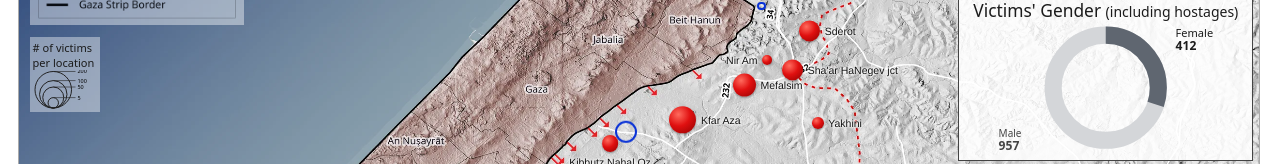
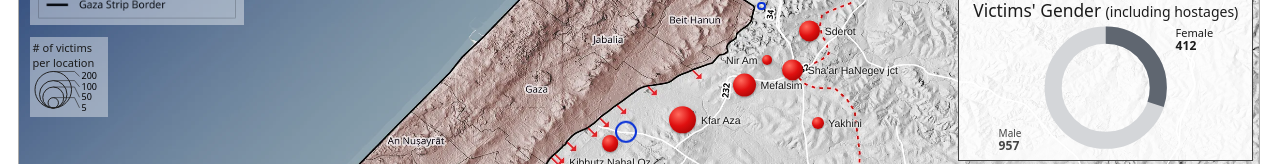
Before and after one commit to Smilganir/oct-7th-map, a React (Vite) app in the folder react-app/: page / in a window 1280 px wide. Shown: the part 384-548 px from the top of the page. Built offline with nearby package versions, Linux system fonts and the light colour scheme.

Commit message:
mid6: legend labels spread with leaders

```diff
--- a/react-app/src/App.tsx
+++ b/react-app/src/App.tsx
@@ -232,7 +232,7 @@ export default function App() {
         {mobile && !hideL && <button className="lx lx1" aria-label={t.hideLeg} onClick={() => { setHideL(true); setHideS(true) }}><svg viewBox="0 0 10 10"><path d="M1 1L9 9M9 1L1 9" stroke="currentColor" strokeWidth="2.4" strokeLinecap="round"/></svg></button>}
         {mobile && (hideL || hideS) && <button className="lx lx3" aria-label="Show legend" onClick={() => { setHideL(false); setHideS(false) }}>{t.legendBtn}</button>}
         {!(mobile && hideS) && <div className="sizeleg" dir={rtl ? 'rtl' : 'ltr'}><span>{t.sizeLeg1}<br />{t.sizeLeg2}</span>
-          {(() => { const f = (n: number) => diameter(n) * dscale / 2; const R = f(200), H = 2 * R + 3, Wd = 2 * R + 6 + 22, fs = Math.max(4.5, Math.min(9, (diameter(100) - diameter(50)) * dscale * 0.85)); return <svg width={Wd} height={H} viewBox={`0 0 ${Wd} ${H}`} style={{ width: Wd, height: H }}>{[200, 100, 50, 5].map(n => { const r = f(n); const y = H - 1.5 - 2 * r; return <g key={n}><circle cx={R + 2} cy={H - 1.5 - r} r={r} fill="none" stroke="#222" strokeWidth="1" /><line x1={R + 2} y1={y} x2={2 * R + 6} y2={y} stroke="#222" strokeWidth=".6" /><text x={2 * R + 8} y={y + fs * 0.35} fontSize={fs}>{n}</text></g> })}</svg> })()}</div>}
+          {(() => { const f = (n: number) => diameter(n) * dscale / 2; const R = f(200), fs = 9, gap = 10.5, ns = [200, 100, 50, 5]; const tys = ns.map(n => 2 * R + 1.5 - 2 * f(n)); const ly: number[] = []; tys.forEach((y, k) => ly.push(k ? Math.max(y, ly[k - 1] + gap) : Math.max(y, fs * 0.7))); const H = Math.max(2 * R + 3, ly[3] + 6), Wd = 2 * R + 6 + 8 + 22, bx = 2 * R + 5; return <svg width={Wd} height={H} viewBox={`0 0 ${Wd} ${H}`} style={{ width: Wd, height: H }}>{ns.map((n, k) => { const r = f(n); const y = tys[k]; return <g key={n}><circle cx={R + 2} cy={2 * R + 1.5 - r} r={r} fill="none" stroke="#222" strokeWidth="1" /><polyline points={`${R + 2},${y} ${bx},${y} ${bx + 5},${ly[k]}`} fill="none" stroke="#222" strokeWidth=".6" /><text x={bx + 7} y={ly[k] + fs * 0.35} fontSize={fs}>{n}</text></g> })}</svg> })()}</div>}
         {sel && one && (<div className="tip" dir={rtl ? 'rtl' : 'ltr'} ref={tipRef} onClick={e => e.stopPropagation()}><h4>{nm(sel)}</h4><div className="tt">{fmt(one.total)} {t.victims}:</div>
           <div className="tr"><span>{t.ttK}</span><b className="c1">{fmt(one.killed)}</b></div>
           <div className="tr"><span>{t.ttHK}</span><b className="m2">{fmt(one.hk)}</b></div>
```
